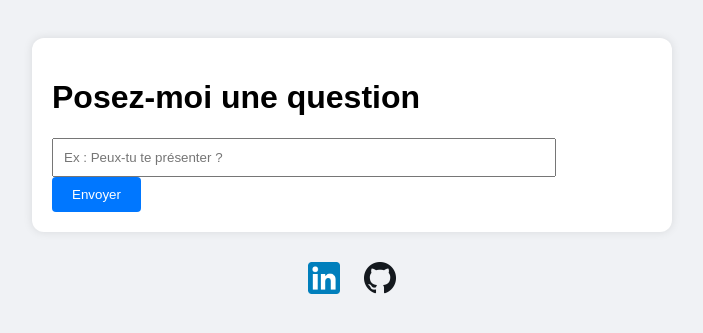
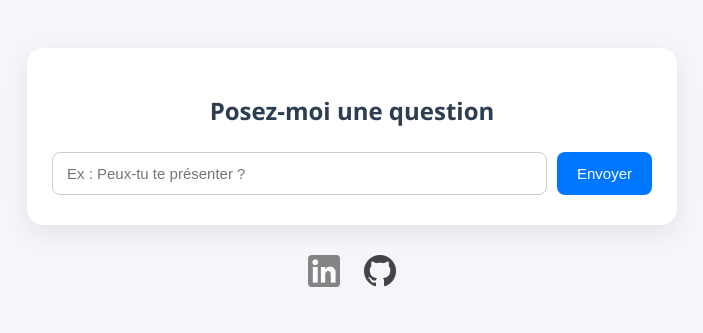
Before and after one commit to ks-tang/Chatbot_CV, a FastAPI app: page / in a window 1280 px wide. Shown: the top 333 px of the page, without its empty margins (288-991 px from the left). Run offline with FastAPI, Linux system fonts and the light colour scheme; parts of the project's set-up code (start-up, migrations or seed data) failed here and were passed over.

Commit message:
update css

```diff
--- a/app/static/style.css
+++ b/app/static/style.css
@@ -1,38 +1,73 @@
 body {
-    font-family: Arial, sans-serif;
-    background-color: #f0f2f5;
-    padding: 30px;
+  font-family: 'Segoe UI', Tahoma, Geneva, Verdana, sans-serif;
+  background-color: #f4f6fa;
+  padding: 40px;
+  color: #333;
 }
 
 .chat-container {
   max-width: 600px;
-    margin: 0 auto;
-    background-color: white;
-    border-radius: 12px;
-    padding: 20px;
-    box-shadow: 0 0 10px rgba(0,0,0,0.1);
+  margin: auto;
+  background: #fff;
+  border-radius: 16px;
+  padding: 30px 25px;
+  box-shadow: 0 8px 24px rgba(0, 0, 0, 0.08);
+  transition: all 0.3s ease;
 }
 
-  input[type="text"] {
-    width: 80%;
-    padding: 10px;
-    margin-right: 10px;
-  }
-
-  button {
-    padding: 10px 20px;
-    background-color: #0077ff;
-    color: white;
-    border: none;
-    border-radius: 4px;
-    cursor: pointer;
+h1 {
+  text-align: center;
+  margin-bottom: 25px;
+  font-size: 24px;
+  color: #2c3e50;
 }
 
 .chat-box {
   margin-top: 20px;
-    background-color: #eef2f7;
+  background-color: #f0f4fa;
   padding: 15px;
   border-radius: 10px;
+  max-height: 300px;
+  overflow-y: auto;
+  font-size: 15px;
+  line-height: 1.6;
+}
+
+form {
+  display: flex;
+  justify-content: space-between;
+  margin-top: 20px;
+  gap: 10px;
+}
+
+input[type="text"] {
+  flex: 1;
+  padding: 12px 14px;
+  border-radius: 8px;
+  border: 1px solid #ccc;
+  font-size: 15px;
+  transition: 0.3s;
+}
+
+input[type="text"]:focus {
+  outline: none;
+  border-color: #0077ff;
+  box-shadow: 0 0 4px rgba(0, 119, 255, 0.3);
+}
+
+button {
+  padding: 12px 20px;
+  background-color: #0077ff;
+  color: white;
+  border: none;
+  border-radius: 8px;
+  font-size: 15px;
+  cursor: pointer;
+  transition: background-color 0.3s ease;
+}
+
+button:hover {
+  background-color: #005fd1;
 }
 
 .social-links {
@@ -43,14 +78,18 @@ body {
 .social-links a {
   margin: 0 10px;
   display: inline-block;
-    transition: transform 0.2s;
+  transition: transform 0.2s ease;
 }
 
 .social-links img {
   width: 32px;
   height: 32px;
+  filter: grayscale(100%);
+  opacity: 0.8;
 }
 
-.social-links a:hover {
+.social-links a:hover img {
   transform: scale(1.1);
+  filter: none;
+  opacity: 1;
 }
--- a/app/templates/index.html
+++ b/app/templates/index.html
@@ -2,7 +2,7 @@
 <html lang="fr">
 <head>
   <meta charset="UTF-8">
-  <title>Chatbot - CV de Kévin</title>
+  <title>Chatbot - CV de Kévin Tang</title>
   <link rel="stylesheet" href="/static/style.css">
 </head>
 <body>
```
Lines whose indentation alone changed are shown as unchanged.
